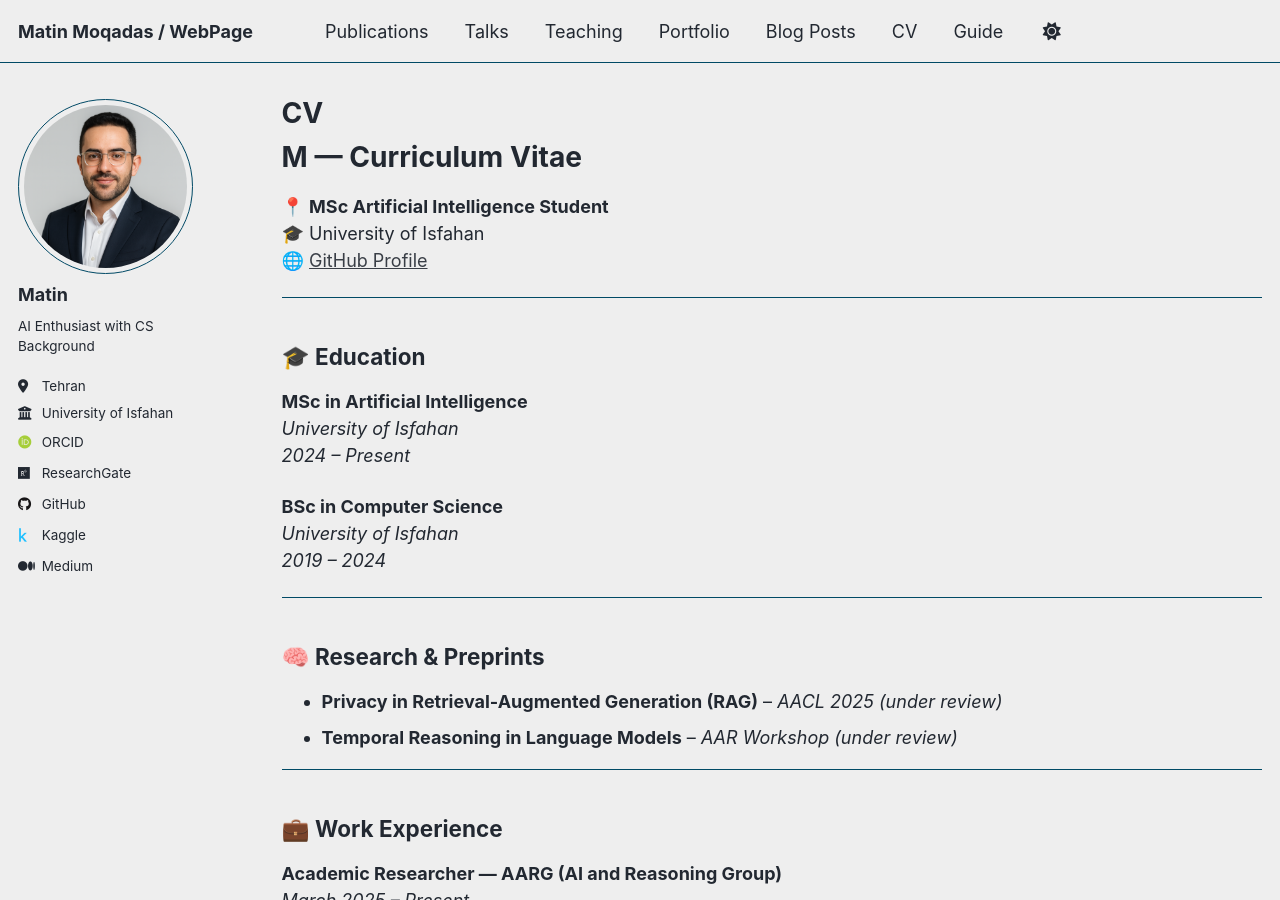
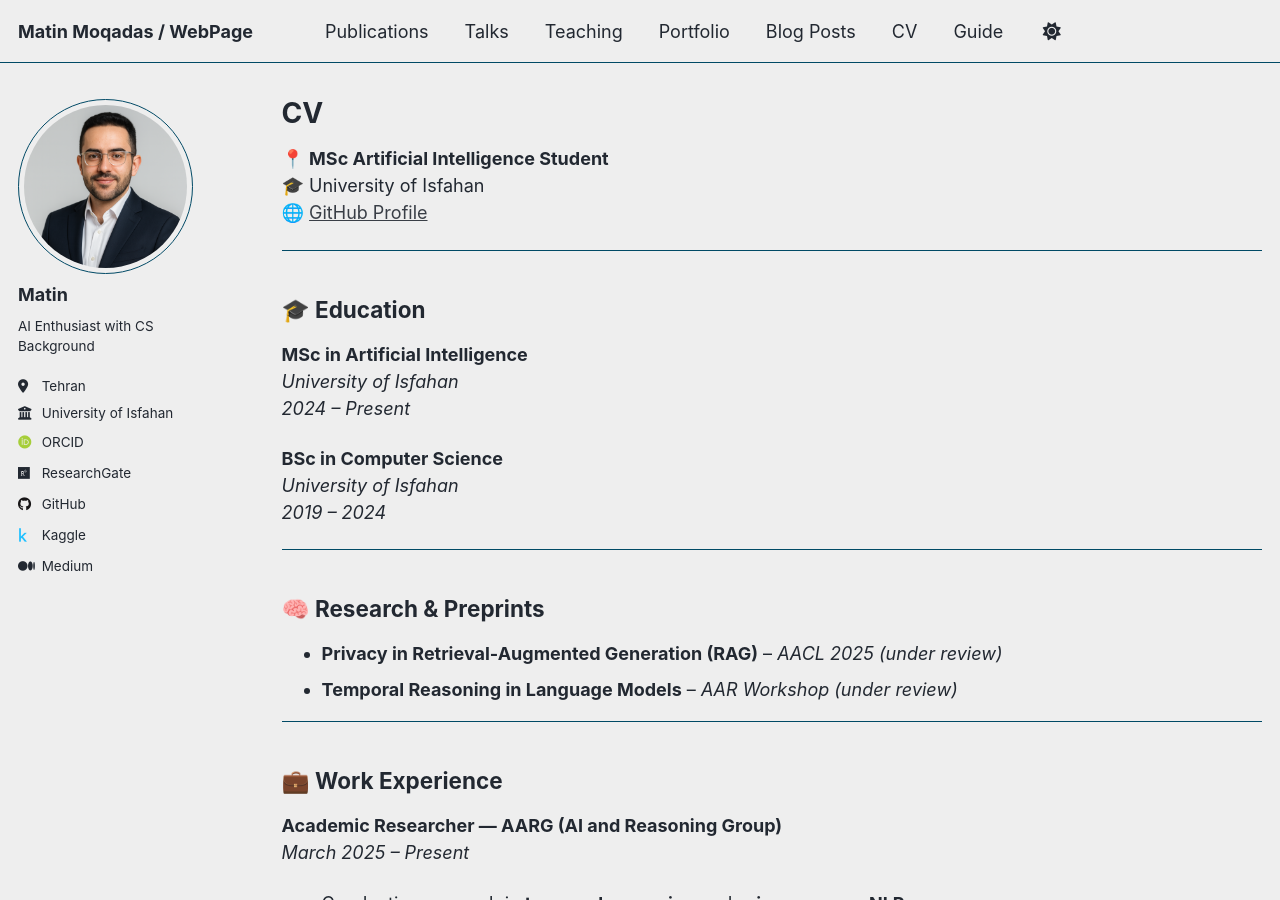
Before and after one commit to matinmoqadas/matinmoqadas.github.io, a Jekyll site: the page built from _pages/cv.md, in a window 1280 px wide and 900 px high. Built offline with Jekyll 4.4.1, drawn with Linux system fonts in a browser that asks for light colours; some web fonts are replaced; a script that is not in the unit is left out.

Commit message:
Update cv.md

```diff
--- a/_pages/cv.md
+++ b/_pages/cv.md
@@ -9,7 +9,6 @@ redirect_from:
 
 {% include base_path %}
 
-# M — Curriculum Vitae
 
 📍 **MSc Artificial Intelligence Student**
 🎓 University of Isfahan
```
